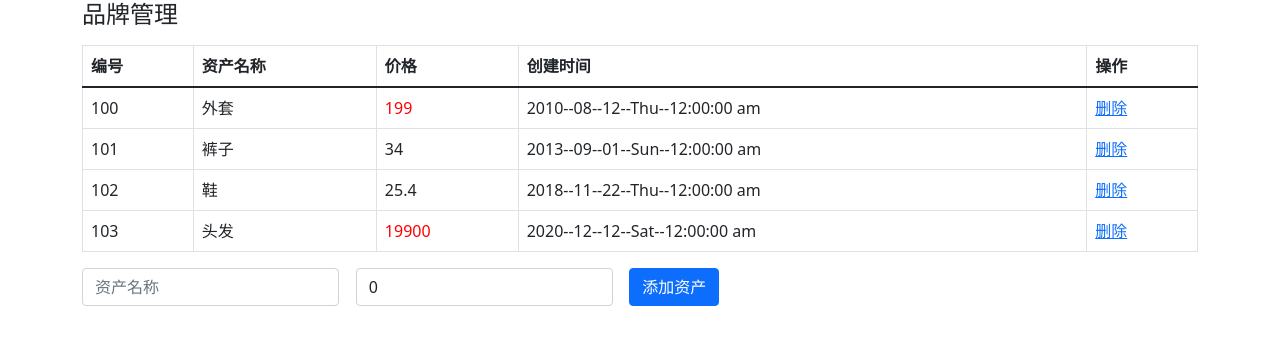
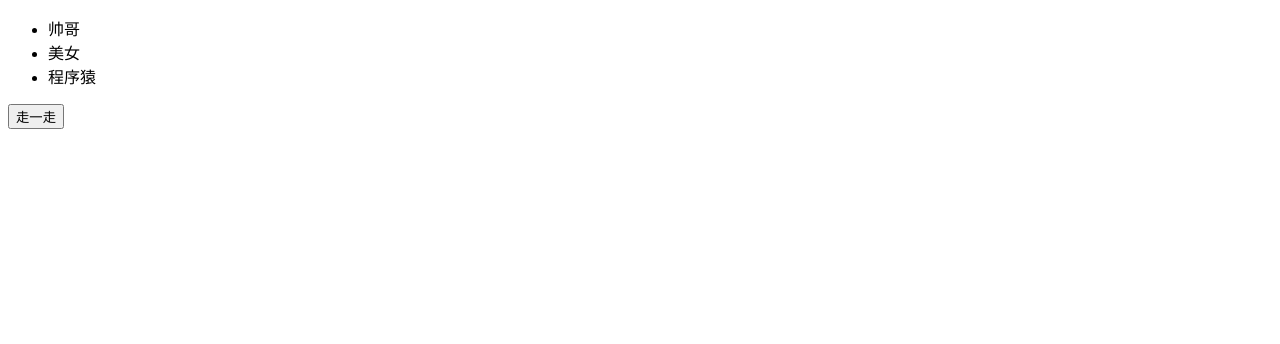
Before and after one commit to xiaozhi66666/practise-of-vue-day03, a Vue app: page / in a window 1280 px wide. Shown: the top 344 px of the page. Built offline with nearby package versions, Linux system fonts and the light colour scheme.

Commit message:
完成了附加练习-1.帅哥美女走一走

```diff
--- a/src/App.vue
+++ b/src/App.vue
@@ -1,137 +1,26 @@
 <template>
   <div id="app">
-    <div class="container">
-      <!-- 顶部框模块 -->
-      <div class="form-group">
-        <div class="input-group">
-          <h4>品牌管理</h4>
-        </div>
-      </div>
-
-      <!-- 数据表格 -->
-      <table class="table table-bordered table-hover mt-2">
-        <thead>
-          <tr>
-            <th>编号</th>
-            <th>资产名称</th>
-            <th>价格</th>
-            <th>创建时间</th>
-            <th>操作</th>
-          </tr>
-        </thead>
-        <tbody>
-          <tr v-for="item in list" :key="item.id">
-            <td>{{ item.id }}</td>
-            <td>{{ item.name }}</td>
-
-            <!-- 如果价格超过100，就有red这个类 -->
-            <td :class="{ red: item.price > 100 }">{{ item.price }}</td>
-            <td>{{ item.time | initTime }}</td>
-            <td><a href="#" @click.prevent="delFn(item.id)">删除</a></td>
-          </tr>
-          <!-- <tr style="background-color: #EEE">
-              <td>统计:</td>
-              <td colspan="2">总价钱为: 0</td>
-              <td colspan="2">平均价: 0</td>
-          </tr> -->
-        </tbody>
-        <!--
-        <tfoot >
-          <tr>
-            <td colspan="5" style="text-align: center">暂无数据</td>
-          </tr>
-        </tfoot>
-            -->
-      </table>
-
-      <!-- 添加资产 -->
-      <form class="form-inline" style="display: flex">
-        <div class="form-group">
-          <div class="input-group">
-            <input
-              type="text"
-              class="form-control"
-              placeholder="资产名称"
-              v-model.trim="name"
-            />
-          </div>
-        </div>
-        &nbsp;&nbsp;&nbsp;&nbsp;
-        <div class="form-group">
-          <div class="input-group">
-            <input
-              type="text"
-              class="form-control"
-              placeholder="价格"
-              v-model.number="price"
-            />
-          </div>
-        </div>
-        &nbsp;&nbsp;&nbsp;&nbsp;
-        <!-- 阻止表单提交 -->
-        <button class="btn btn-primary" @click.prevent="addFn">添加资产</button>
-      </form>
-    </div>
+    <ul>
+      <li v-for="item in myArr" :key="item">{{ item }}</li>
+    </ul>
+    <button @click="btnFn">走一走</button>
   </div>
 </template>
 
 <script>
-// 引入bootstrap.css
-import "bootstrap/dist/css/bootstrap.min.css";
-// 引入第三方moment模块包
-import moment from "moment";
-// 1. 明确需求
-// 2. 标签+样式+默认数据
-// 3. 下载bootstrap, main.js引入bootstrap.css
-// 4. 把list数组 - 铺设表格
-// 5. 修改价格颜色
 export default {
-  // 定义一个时间格式过滤器
-  filters: {
-    initTime(val) {
-      return moment(val).format("YYYY--MM--DD--ddd--h:mm:ss a");
-    },
-  },
   data() {
     return {
-      list: [
-        { id: 100, name: "外套", price: 199, time: new Date("2010-08-12") },
-        { id: 101, name: "裤子", price: 34, time: new Date("2013-09-01") },
-        { id: 102, name: "鞋", price: 25.4, time: new Date("2018-11-22") },
-        { id: 103, name: "头发", price: 19900, time: new Date("2020-12-12") },
-      ],
-      name: "",
-      price: 0,
+      myArr: ["帅哥", "美女", "程序猿"],
     };
   },
   methods: {
-    delFn(id) {
-      // 获取当前点击的tr的index
-      const index = this.list.findIndex((item) => item.id == id);
-      // 数组删除splice()
-      this.list.splice(index, 1);
-    },
-    addFn() {
-      //添加判断
-      if (this.name.trim().length == 0 || this.price === 0) {
-        return alert("请填写完整的信息");
-      }
-      // 根据输入框生成的信息生成新的对象
-      const obj = {
-        id: this.list[this.list.length - 1].id + 1,
-        name: this.name,
-        price: this.price,
-        time: new Date(),
-      };
-      // 数组添加新对象
-      this.list.push(obj);
+    btnFn() {
+      // 将数组第一个添加到最后一位
+      this.myArr.push(this.myArr[0]);
+      // 删除第一个
+      this.myArr.shift();
     },
   },
 };
 </script>
-
-<style >
-.red {
-  color: red;
-}
-</style>
```
